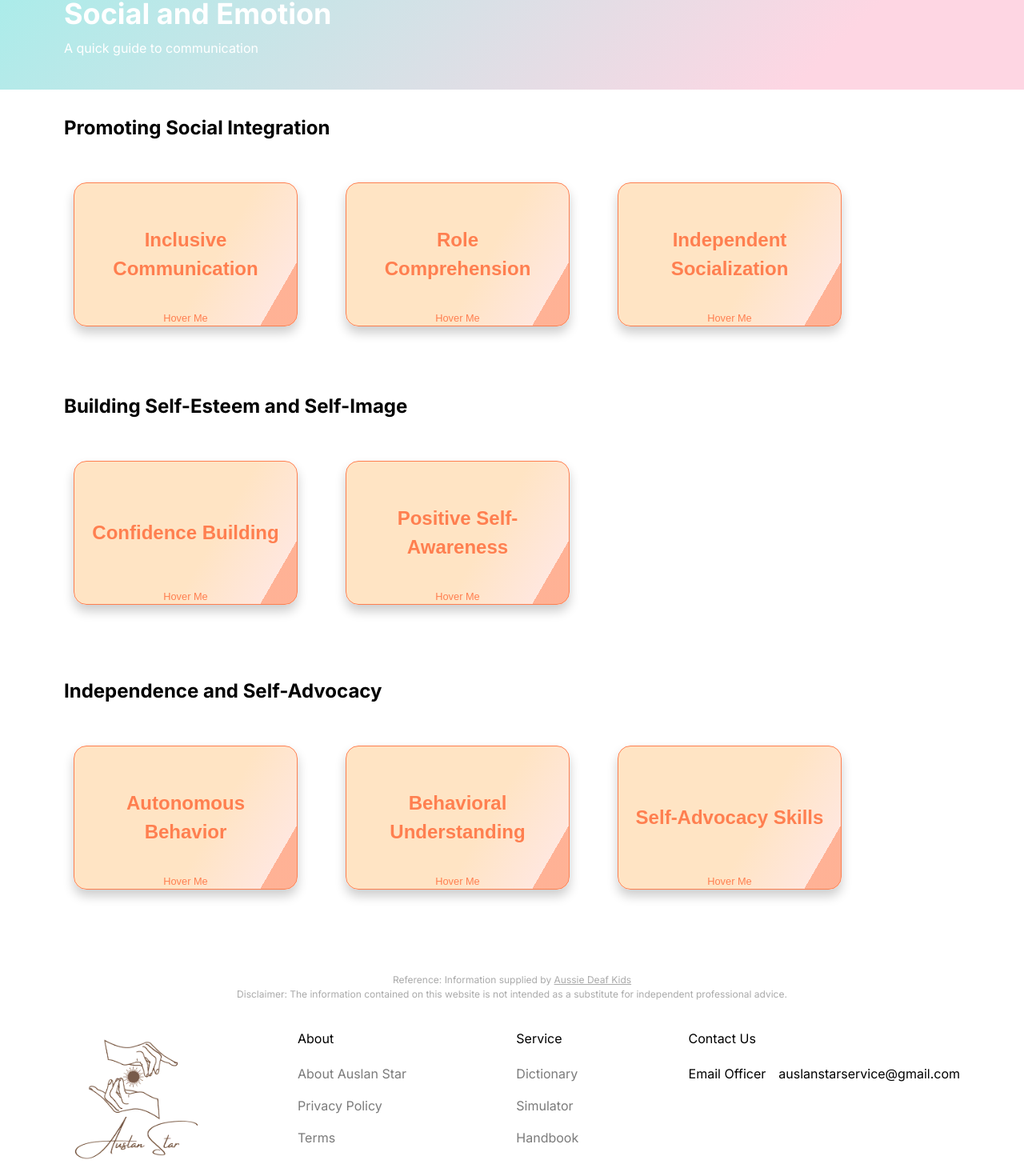
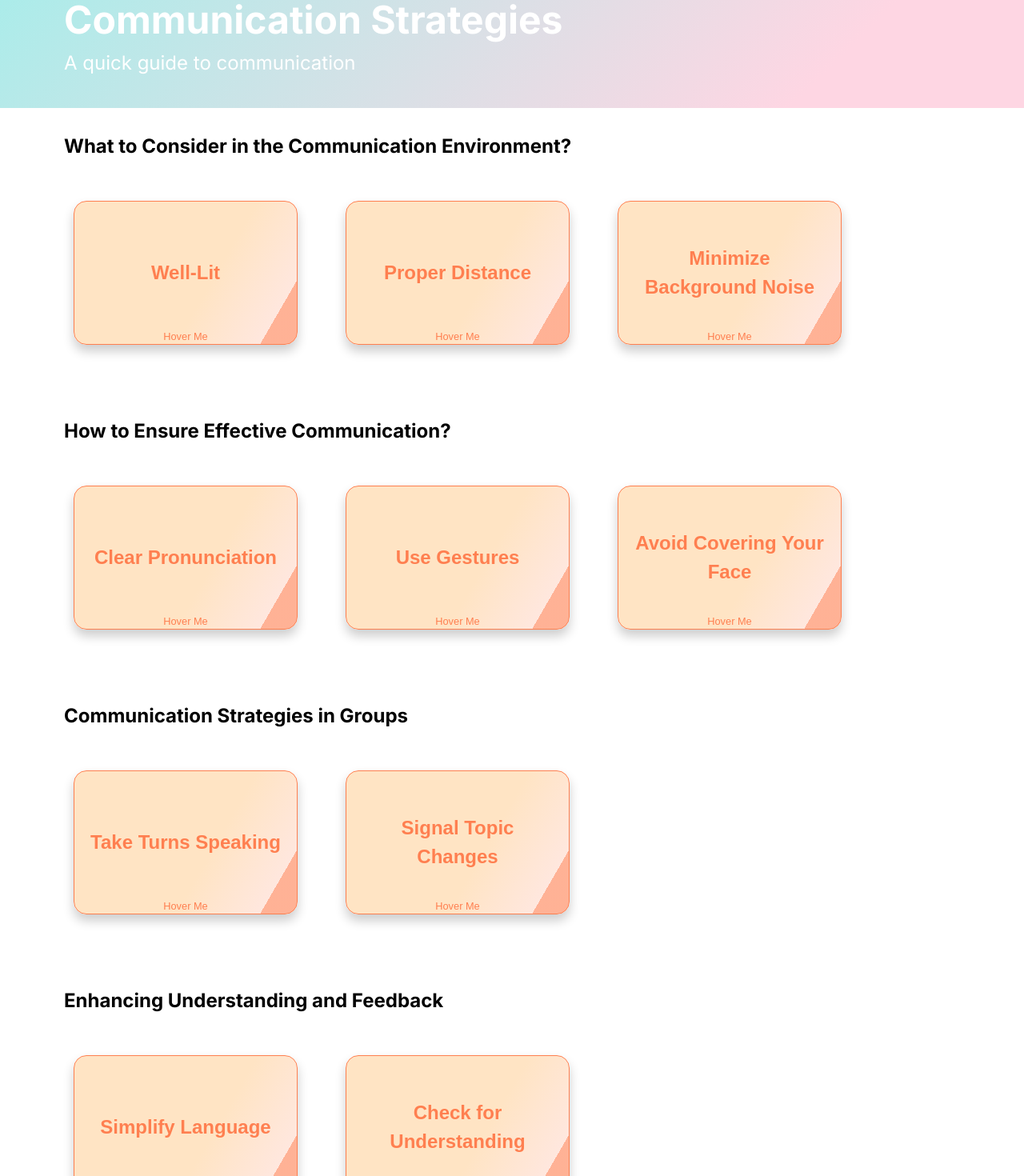
Before and after one commit to victorwkb/AuslanStar, a Next.js app in the folder webapp/: page /resources/support/socialandemotion in a window 1280 px wide. Shown: the part 143-1613 px from the top of the page at 80% size. Built offline with nearby package versions, Linux system fonts and the light colour scheme.

Commit message:
support pages text modified

```diff
--- a/webapp/app/globals.css
+++ b/webapp/app/globals.css
@@ -259,7 +259,12 @@ body {
   }
 
 
-
+  .quote {
+    border-left: 4px solid rgb(206, 162, 199);
+    padding-left: 1rem;
+    font-size: 1xl;
+    font-style: italic;
+  }
 
 
 
--- a/webapp/app/resources/benefits/page.tsx
+++ b/webapp/app/resources/benefits/page.tsx
@@ -1,49 +1,62 @@
 import { Metadata } from "next";
 import Link from "next/link"
+import '@radix-ui/themes/styles.css';
+import { Blockquote, Box } from '@radix-ui/themes';
 
 export default function Resources() {
     return (
         <><div className="bg-green-100">
-            <div className="max-w-5xl px-4 py-10 ml-16">
-                <h1 className="text-5xl font-bold text-white leading-tight whitespace-normal max-container padding-container">
+            <div className="max-w-5xl px-4 py-10 max-container padding-container">
+                <h1 className="text-5xl font-bold text-white leading-tight whitespace-normal">
                     The bebefits of Learning Auslan
                 </h1>
             </div>
 
-        </div><div className="container mx-auto px-4 py-6">
-                <h1 className="text-3xl font-bold mb-4">What Are the Benefits of Learning Auslan?</h1>
+        </div><div className="container max-container padding-container px-4 py-6">
+                {/* topic 1*/}
+                <h1 className="text-2xl font-bold mb-4 ">What is Auslan?</h1>
+                <div className="quote">
+                    Australian Sign Language, the native language of the Australian Deaf community, and is a visual-spatial, natural language with its own grammar and vocabulary.
+                </div>
+
+                <h1 className="text-2xl font-bold mb-2 py-6 ">What Are the Benefits of Learning Auslan?</h1>
                 <section className="mb-10">
-                    <h2 className="text-2xl font-bold mb-2">Social Interaction</h2>
-                    <p className="text-base mb-6">
-                        For someone who is deaf, learning Auslan can mean they are able to make friends more easily
-                        and have more opportunities for social interaction and workplace progression. Instead of
-                        relying on hearing aids, they will have a backup for any moments where they are interacting
-                        with another person who knows Auslan. If you\'re not hearing impaired, but are interested
-                        in learning Auslan, then it can also open up social interactions, as you will be able
-                        to communicate with members of the deaf community.
-                    </p>
-                    <p className="text-base">
-                        The more people who learn Auslan, the closer we are to creating a more inclusive society
-                        for people with hearing impairments. There is also a sense of belonging to a community
-                        when you know Auslan, as you immediately have something in common with others who know
-                        the language.
-                    </p>
+                    <div className="quote mb-2">
+                        Enhance children’s educational and personal development
+                    </div>
+                    <div className="quote mb-2">
+                        Increase memory retention and motion processing
+                    </div>
+                    <div className="quote mb-2">
+                        Stimulate brain development and mental flexibility
+                    </div>
+                    <div className="quote mb-2">
+                        Increase enjoyment in communicating for both hearing and deaf children
+                    </div>
                 </section>
 
-                <section>
-                    <h2 className="text-2xl font-bold mb-2">Cognitive Development</h2>
-                    <p className="text-base">
-                        Someone learning Auslan can actually experience improvements in their cognitive
-                        development. These improvements can include increased mental flexibility and stimulated
-                        brain development because your neural pathways are becoming more developed from learning
-                        a visual language rather than using your normal spoken language. Learning Auslan can
-                        also improve your brain’s motion processing and increase mental retention skills. Just
-                        like with learning any other language, you gain a new, handy skill, and expand your
-                        knowledge of how languages work.
-                    </p>
+                <h1 className="text-2xl font-bold mb-2 py-6 ">What Are the Benefits of Learning Auslan?</h1>
+                <section className="mb-10">
+                    <div className="quote mb-2">
+                        Enhance children’s educational and personal development
+                    </div>
+                    <div className="quote mb-2">
+                        Increase memory retention and motion processing
+                    </div>
+                    <div className="quote mb-2">
+                        Stimulate brain development and mental flexibility
+                    </div>
+                    <div className="quote mb-2">
+                        Increase enjoyment in communicating for both hearing and deaf children
+                    </div>
                 </section>
-            </div></>
 
 
+
+
+
+
+
+        </div ></>
     );
 }
--- a/webapp/app/resources/support/buildconfidence/page.tsx
+++ b/webapp/app/resources/support/buildconfidence/page.tsx
@@ -20,10 +20,10 @@ const BuildConfidence = () => {
       {/* Header */}
       <div className="bg-green-100">
         <div className="max-w-5xl px-4 py-10 max-container padding-container">
-          <h1 className="text-4xl font-bold text-white leading-tight whitespace-normal">
+          <h1 className="text-5xl font-bold text-white leading-tight whitespace-normal">
             Build Confidence
           </h1>
-          <p className="text-1xl text-white mt-2">
+          <p className="text-2xl text-white mt-2">
             8 tips for parents to build confidence in kids with hearing loss
           </p>
         </div>
--- a/webapp/app/resources/support/communicationstrategies/page.tsx
+++ b/webapp/app/resources/support/communicationstrategies/page.tsx
@@ -25,10 +25,10 @@ const CommunicationStrategies = () => {
             {/* Header */}
             <div className="bg-green-100">
                 <div className="max-w-5xl px-4 py-10 max-container padding-container">
-                    <h1 className="text-4xl font-bold text-white leading-tight whitespace-normal">
+                    <h1 className="text-5xl font-bold text-white leading-tight whitespace-normal">
                         Communication Strategies
                     </h1>
-                    <p className="text-1xl text-white mt-2">
+                    <p className="text-2xl text-white mt-2">
                         A quick guide to communication
                     </p>
                 </div>
--- a/webapp/app/resources/support/socialandemotion/page.tsx
+++ b/webapp/app/resources/support/socialandemotion/page.tsx
@@ -3,29 +3,32 @@ import FlipCard from '@/components/FlipCard';
 import styles from '@/styles/FlipCard.module.css';
 
 const cardData = [
-    { id: 1, frontContent: 'Inclusive Communication', backContent: 'Creating an environment that encourages effective communication between deaf children and their peers, fostering mutual understanding.' },
-    { id: 2, frontContent: 'Role Comprehension', backContent: 'Assisting deaf children in understanding and simulating various roles in social interactions through targeted teaching.' },
-    { id: 3, frontContent: 'Independent Socialization', backContent: 'Enhancing the ability of deaf children to form friendships on their own through group activities and games.' },
+    { id: 1, frontContent: 'Well-Lit', backContent: 'Use good lighting and avoid standing with your back to the window to reduce shadows on facial expressions and lip-reading.' },
+    { id: 2, frontContent: 'Proper Distance', backContent: 'Keep a distance of one to two meters to facilitate signing or lip-reading while maintaining good eye contact.' },
+    { id: 3, frontContent: 'Minimize Background Noise', backContent: 'Try to minimize background noise. Carpets or curtains can help absorb sound in the room, which is especially important for children using hearing aids or cochlear implants.' },
 
-    { id: 4, frontContent: 'Confidence Building', backContent: 'Actively praising the social contributions of deaf children to help them build confidence within the group.' },
-    { id: 5, frontContent: 'Positive Self-Awareness', backContent: 'Educating deaf children to understand their deafness and how it impacts their personal development.' },
+    { id: 4, frontContent: 'Clear Pronunciation', backContent: 'Speak clearly, naturally, and at a normal pace. Avoid shouting, as it may appear angry to your child and distorts lip patterns.' },
+    { id: 5, frontContent: 'Use Gestures', backContent: 'Even if your child does not use sign language, using hand gestures and facial expressions to support your words can be helpful.' },
+    { id: 6, frontContent: 'Avoid Covering Your Face', backContent: 'Don\'t eat, smoke, or block your face while talking. Keep beards trimmed, and ensure glasses don\'t hinder eye contact.' },
 
-    { id: 6, frontContent: 'Autonomous Behavior', backContent: 'Offering opportunities within activities for deaf children to make their own choices, fostering independence.' },
-    { id: 7, frontContent: 'Behavioral Understanding', backContent: 'Ensuring that deaf children understand behavioral rules and recognize the impact of their actions on others.' },
-    { id: 9, frontContent: 'Self-Advocacy Skills', backContent: 'Teaching deaf children how to speak up for their needs and advocate for themselves.' },
+    { id: 7, frontContent: 'Take Turns Speaking', backContent: 'Ensure only one person speaks at a time in group settings. The speaker can raise their hand so the child knows who is speaking.' },
+    { id: 8, frontContent: 'Signal Topic Changes', backContent: 'Make sure to signal when the topic of conversation changes to avoid confusing the child.' },
+
+    { id: 9, frontContent: 'Simplify Language', backContent: 'f a word or sign is not easily understood, try using a more common word or sign with the same meaning.' },
+    { id: 10, frontContent: 'Check for Understanding', backContent: 'Pause between sentences to check if your child has understood you, and make sure you have understood them. Encourage them to stop you if they do not understand what is being discussed.' },
     // more card info
 ];
 
-const SocialAndEmotion = () => {
+const CommunicationStrategies = () => {
     return (
         <div>
             {/* Header */}
             <div className="bg-green-100">
                 <div className="max-w-5xl px-4 py-10 max-container padding-container">
-                    <h1 className="text-4xl font-bold text-white leading-tight whitespace-normal">
-                        Social and Emotion
+                    <h1 className="text-5xl font-bold text-white leading-tight whitespace-normal">
+                        Communication Strategies
                     </h1>
-                    <p className="text-1xl text-white mt-2">
+                    <p className="text-2xl text-white mt-2">
                         A quick guide to communication
                     </p>
                 </div>
@@ -33,11 +36,11 @@ const SocialAndEmotion = () => {
 
             {/* Topic 1 */}
             <div className="max-w-5xl px-4 pt-8 pb-2 max-container padding-container">
-                <h1 className="text-2xl font-bold mb-4">Promoting Social Integration</h1>
+                <h1 className="text-2xl font-bold mb-4">What to Consider in the Communication Environment?</h1>
             </div>
 
             {/* Cards 1-3 */}
-            <div className="container mx-auto px-4 pt-2 pb-4 mt-0 mb-4 max-container padding-container">
+            <div className="container mx-auto pt-2 pb-6 mt-0 mb-4 max-container padding-container">
                 <div className="flex flex-wrap -mx-2">
                     <div className={styles.cardContainer}>
                         {cardData.slice(0, 3).map((card) => (
@@ -53,14 +56,14 @@ const SocialAndEmotion = () => {
 
             {/* Topic 2 */}
             <div className="max-w-5xl px-4 pt-8 pb-2 max-container padding-container">
-                <h1 className="text-2xl font-bold mb-4">Building Self-Esteem and Self-Image</h1>
+                <h1 className="text-2xl font-bold mb-4">How to Ensure Effective Communication?</h1>
             </div>
 
-            {/* Cards 4-5 */}
-            <div className="container mx-auto px-4 pt-2 pb-6 mt-0 mb-4 max-container padding-container">
+            {/* Cards 4-6 */}
+            <div className="container mx-auto pt-2 pb-6 mt-0 mb-4 max-container padding-container">
                 <div className="flex flex-wrap -mx-2">
                     <div className={styles.cardContainer}>
-                        {cardData.slice(3, 5).map((card) => (
+                        {cardData.slice(3, 6).map((card) => (
                             <FlipCard
                                 key={card.id}
                                 frontContent={card.frontContent}
@@ -73,14 +76,34 @@ const SocialAndEmotion = () => {
 
             {/* Topic 3 */}
             <div className="max-w-5xl px-4 pt-8 pb-2 max-container padding-container">
-                <h1 className="text-2xl font-bold mb-4">Independence and Self-Advocacy</h1>
+                <h1 className="text-2xl font-bold mb-4">Communication Strategies in Groups</h1>
             </div>
 
-            {/* Cards 6-9 */}
+            {/* Cards 7-8 */}
             <div className="container mx-auto px-4 pt-2 pb-6 mt-0 mb-4 max-container padding-container">
                 <div className="flex flex-wrap -mx-2">
                     <div className={styles.cardContainer}>
-                        {cardData.slice(5, 9).map((card) => (
+                        {cardData.slice(6, 8).map((card) => (
+                            <FlipCard
+                                key={card.id}
+                                frontContent={card.frontContent}
+                                backContent={card.backContent}
+                            />
+                        ))}
+                    </div>
+                </div>
+            </div>
+
+            {/* Topic 4 */}
+            <div className="max-w-5xl px-4 pt-8 pb-2 max-container padding-container">
+                <h1 className="text-2xl font-bold mb-4">Enhancing Understanding and Feedback</h1>
+            </div>
+
+            {/* Cards 9-10 */}
+            <div className="container mx-auto px-4 pt-2 pb-6 mt-0 mb-4 max-container padding-container">
+                <div className="flex flex-wrap -mx-2">
+                    <div className={styles.cardContainer}>
+                        {cardData.slice(8, 10).map((card) => (
                             <FlipCard
                                 key={card.id}
                                 frontContent={card.frontContent}
@@ -92,7 +115,9 @@ const SocialAndEmotion = () => {
             </div>
 
             {/* Reference and Disclaimer */}
-            <footer style={{ fontSize: '12px', color: '#aaa', textAlign: 'center', marginTop: '50px', padding: '10px' }}>
+            <footer
+                className="text-xs text-slate-400 text-center mt-6 p-3"
+                >
                 Reference: Information supplied by <a
                     href="https://www.aussiedeafkids.org.au/"
                     target="_blank"
@@ -110,4 +135,4 @@ const SocialAndEmotion = () => {
 
 }
 
-export default SocialAndEmotion;
+export default CommunicationStrategies;
--- a/webapp/app/resources/support/teachingstrategies/page.tsx
+++ b/webapp/app/resources/support/teachingstrategies/page.tsx
@@ -28,10 +28,10 @@ const TeachingStrategies = () => {
       {/* Header */}
       <div className="bg-green-100">
         <div className="max-w-5xl px-4 py-10 max-container padding-container">
-          <h1 className="text-4xl font-bold text-white leading-tight whitespace-normal">
+          <h1 className="text-5xl font-bold text-white leading-tight whitespace-normal">
             Teaching Strategies
           </h1>
-          <p className="text-1xl text-white mt-2">
+          <p className="text-2xl text-white mt-2">
             Provide personalized teaching support for deaf children, ensuring equal participation in learning and activities.
           </p>
         </div>
```
